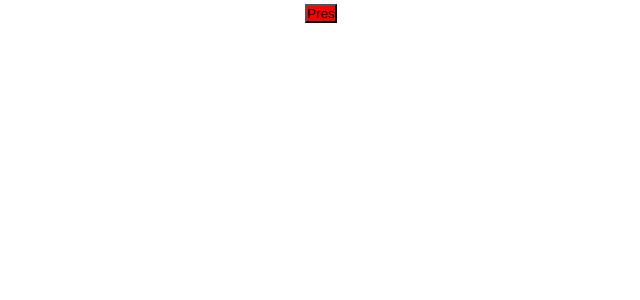
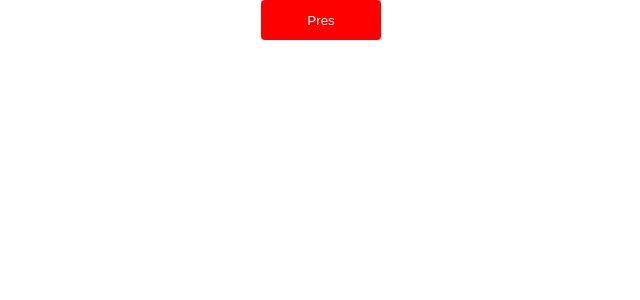
Before and after one commit to Firdavs-owafr/ReactSmallProjects, a React (Create React App) app: page / in a window 1280 px wide. Shown: the top 300 px of the page, without its empty margins (319-959 px from the left). Built offline with nearby package versions, Linux system fonts and the light colour scheme; the HTML template or start-up script is replaced by a standard one.

Commit message:
lifecycle

```diff
--- a/src/index.css
+++ b/src/index.css
@@ -19,6 +19,15 @@ code {
   font-family: 'Poppins', sans-serif;
 }
 
+button{
+  color: white;
+  width: 120px;
+  height: 40px;
+  outline: none;
+  border: 0;
+  border-radius: 4px;
+}
+
 .off{
   background-color: red;
 }
```
Also changed, not shown: src/App.js (line endings or trailing spaces).
